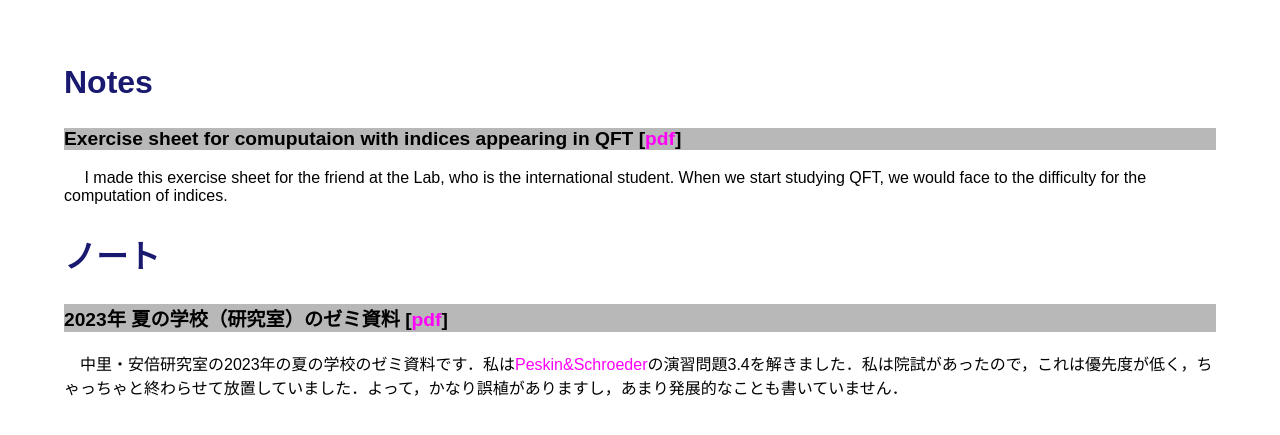
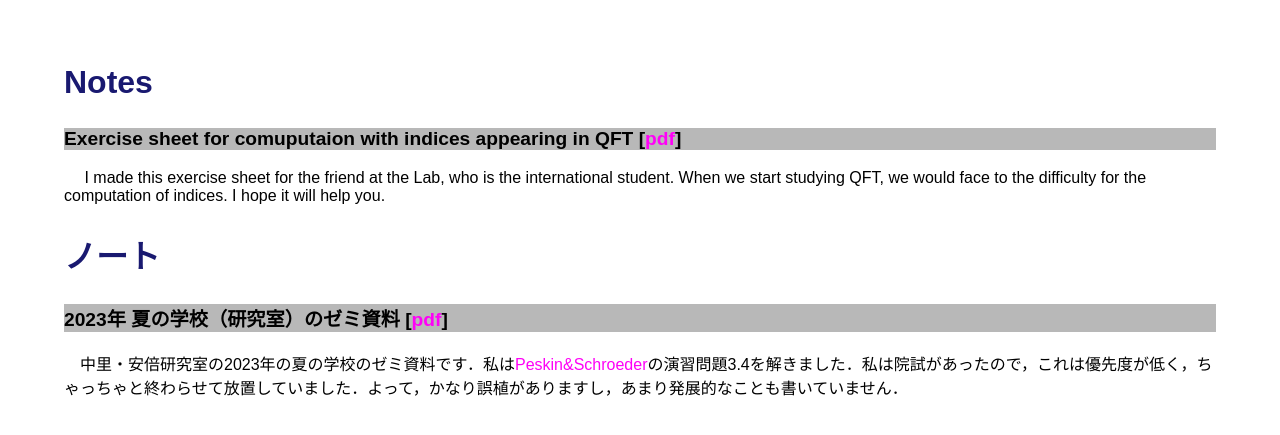
Before and after one commit to dxmegvpw/imiya.github.io, a Jekyll site: the page notes/notes.html, which Jekyll copies as it is, in a window 1280 px wide. Shown: the top 435 px of the page. Built offline with Jekyll 4.4.1, drawn with Linux system fonts in a browser that asks for light colours.

Commit message:
modified

```diff
--- a/notes/notes.html
+++ b/notes/notes.html
@@ -16,7 +16,7 @@
     <h3>Exercise sheet for comuputaion with indices appearing in QFT [<a href="documents/indices_exc/indices_exc.pdf">pdf</a>]</h3>
 
     <p>
-        &emsp; I made this exercise sheet for the friend at the Lab, who is the international student. When we start studying QFT, we would face to the difficulty for the computation of indices.
+        &emsp; I made this exercise sheet for the friend at the Lab, who is the international student. When we start studying QFT, we would face to the difficulty for the computation of indices. I hope it will help you.
     </p>
 
 
```
